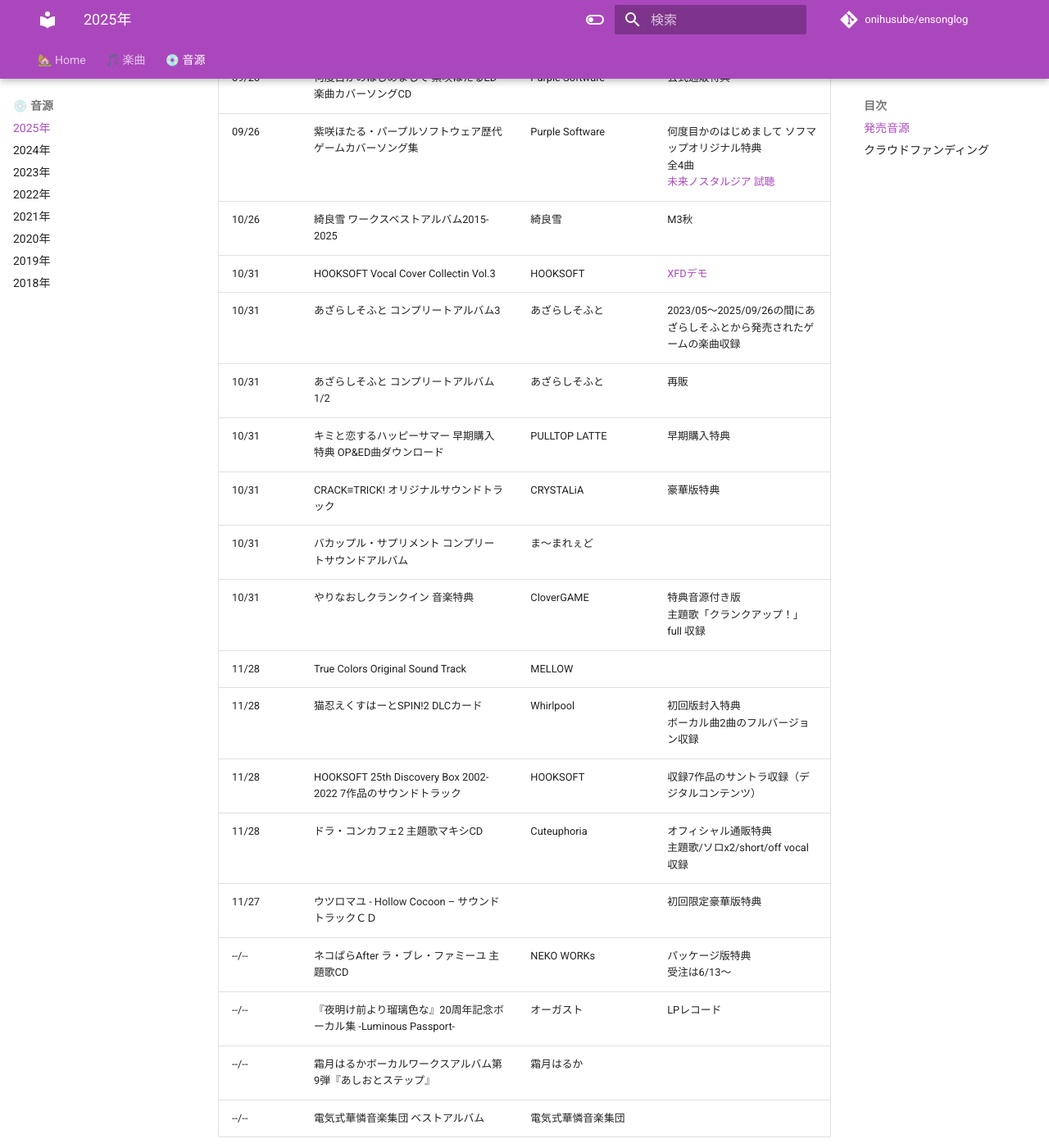
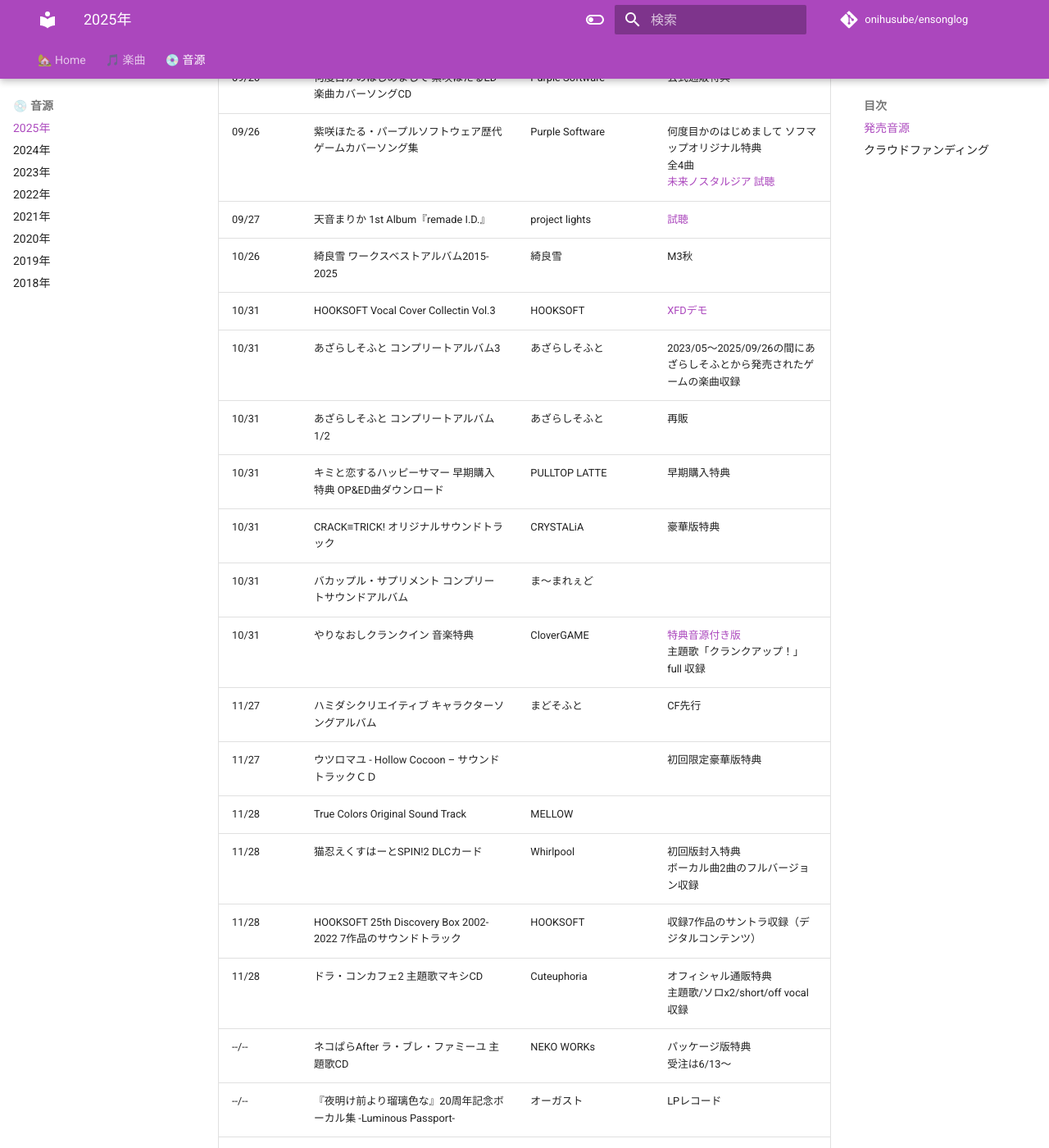
Before and after one commit to onihusube/ensonglog, an MkDocs documentation site: the page built from docs/2025/音源.md, in a window 1280 px wide and 1400 px high, scrolled down 11598 px. Shown: the whole window at 82% size. Built offline with MkDocs 1.6.1 and Material for MkDocs 9.7.7, drawn with Linux system fonts in a browser that asks for light colours; comment, search, counter and statistics services are not loaded.

Commit message:
音源追加

```diff
--- a/docs/2025/音源.md
+++ b/docs/2025/音源.md
@@ -170,11 +170,12 @@
 | 09/26 | レモネードファクトリー アルバムCD |	ゆずソフト | ライムライト・レモネードジャムの劇中バンドのアルバム |
 | 09/26 | アマカノ3 オリジナルサウンドトラック | あざらしそふと | [試聴](https://www.youtube.com/watch?v=v3-3BcpZz1I) |
 | 09/26 | 姦染 COMPLETE BOX＋α ～Record of 1st to RE:UNION～ サウンドトラックDLC | CHAOS-R | 姦染1～CC／RE:UNIONまでの楽曲を収録 |
-| 09/26 | CUSTOM ORDER MAID VOCAL COLLECTION Vol.2 | KISS | [通販](https://shop.kisskiss.tv/products/detail/916) |
+| 09/26 | CUSTOM ORDER MAID VOCAL COLLECTION Vol.2 | KISS | [通販](https://shop.kisskiss.tv/products/detail/916) </br> CF先行 |
 | 09/26 | 何度目かのはじめまして サントラ&カバーCD | Purple Software | 豪華版特典 </br> OP/ED+OPカバー（橋本みゆき）収録 |
 | 09/26 | 何度目かのはじめまして 本編&サントラDLカード | Purple Software | 豪華版特典 </br> OP/EDのみ収録 |
 | 09/26 | 何度目かのはじめまして 紫咲ほたるED楽曲カバーソングCD | Purple Software | 公式通販特典 |
 | 09/26 | 紫咲ほたる・パープルソフトウェア歴代ゲームカバーソング集 | Purple Software | 何度目かのはじめまして ソフマップオリジナル特典 </br> 全4曲 </br> [未来ノスタルジア 試聴](https://www.youtube.com/watch?v=y3Typ8MCOAo) |
+| 09/27 | 天音まりか 1st Album『remade I.D.』 | project lights | [試聴](https://www.youtube.com/watch?v=ULRuZ3ouv1Y) |
 | 10/26 | 綺良雪 ワークスベストアルバム2015-2025 | 綺良雪 | M3秋 |
 | 10/31 | HOOKSOFT Vocal Cover Collectin Vol.3 | HOOKSOFT | [XFDデモ](https://www.youtube.com/watch?v=EmZaEyD7XFM) |
 | 10/31 | あざらしそふと コンプリートアルバム3 | あざらしそふと | 2023/05～2025/09/26の間にあざらしそふとから発売されたゲームの楽曲収録 |
@@ -182,12 +183,13 @@
 | 10/31 | キミと恋するハッピーサマー 早期購入特典 OP&ED曲ダウンロード | PULLTOP LATTE | 早期購入特典 |
 | 10/31 | CRACK≡TRICK! オリジナルサウンドトラック | CRYSTALiA | 豪華版特典 |
 | 10/31 | バカップル・サプリメント コンプリートサウンドアルバム | ま～まれぇど |  |
-| 10/31 | やりなおしクランクイン 音楽特典 | CloverGAME | 特典音源付き版 </br> 主題歌「クランクアップ！」full 収録|
+| 10/31 | やりなおしクランクイン 音楽特典 | CloverGAME | [特典音源付き版](https://www.dlsite.com/pro/work/=/product_id/VJ01004910.html) </br> 主題歌「クランクアップ！」full 収録|
+| 11/27 | ハミダシクリエイティブ キャラクターソングアルバム | まどそふと | CF先行 |
+| 11/27 | ウツロマユ - Hollow Cocoon – サウンドトラックＣＤ |  | 初回限定豪華版特典 |
 | 11/28 | True Colors Original Sound Track | MELLOW |  |
 | 11/28 | 猫忍えくすはーとSPIN!2 DLCカード | Whirlpool | 初回版封入特典 </br> ボーカル曲2曲のフルバージョン収録 |
 | 11/28 | HOOKSOFT 25th Discovery Box 2002-2022 7作品のサウンドトラック | HOOKSOFT | 収録7作品のサントラ収録（デジタルコンテンツ） |
 | 11/28 | ドラ・コンカフェ2 主題歌マキシCD | Cuteuphoria | オフィシャル通販特典 </br> 主題歌/ソロx2/short/off vocal 収録 |
-| 11/27 | ウツロマユ - Hollow Cocoon – サウンドトラックＣＤ |  | 初回限定豪華版特典 |
 | --/-- | ネコぱらAfter ラ・ブレ・ファミーユ 主題歌CD | NEKO WORKs | パッケージ版特典 </br> 受注は6/13～ |
 | --/-- | 『夜明け前より瑠璃色な』20周年記念ボーカル集 -Luminous Passport- | オーガスト | LPレコード |
 | --/-- | 霜月はるかボーカルワークスアルバム第9弾『あしおとステップ』 | 霜月はるか |  |
```
